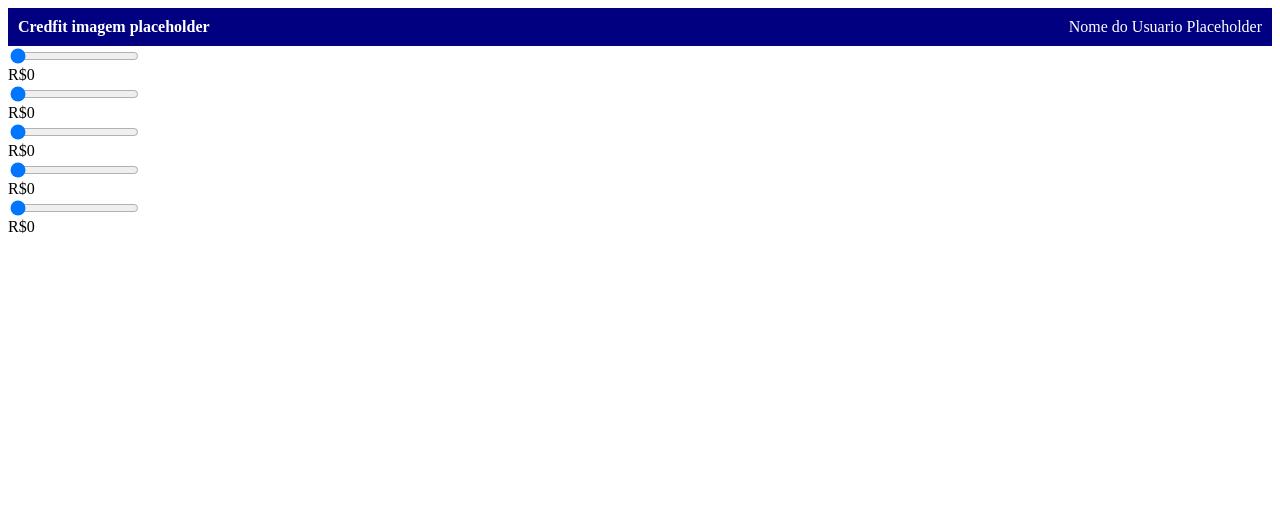
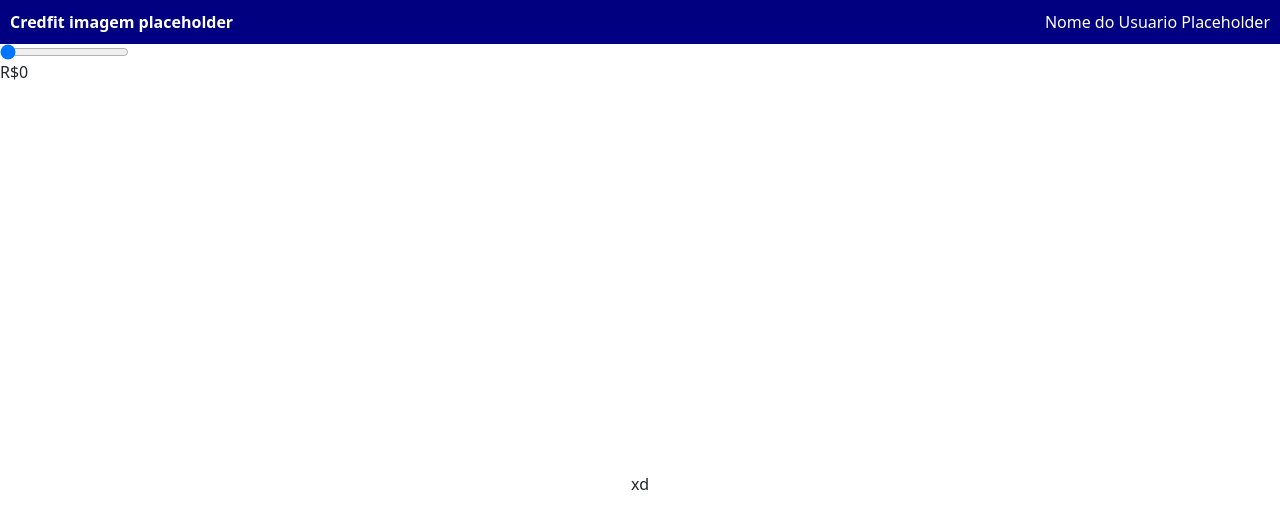
Before and after one commit to igor-kevin/desafio-emprestimo-credfit, a React (Vite) app in the folder Frontend/: page / in a window 1280 px wide. Shown: the top 528 px of the page. Built offline with nearby package versions, Linux system fonts and the light colour scheme.

Commit message:
Instalação do Bootstrap para deixar o frontend mais aceitável.

```diff
--- a/Frontend/index.html
+++ b/Frontend/index.html
@@ -2,6 +2,7 @@
 <head>
   <meta charset="UTF-8">
   <meta name="viewport" content="width=device-width, initial-scale=1.0">
+  <link href="https://cdn.jsdelivr.net/npm/bootstrap@5.3.0-alpha1/dist/css/bootstrap.min.css" rel="stylesheet">
   <title>Credfit - Internet Banking</title>
 </head>
 <body>
--- a/Frontend/src/App.tsx
+++ b/Frontend/src/App.tsx
@@ -6,10 +6,9 @@
     <>
       <Cabecalho />
       <BarraDeArrasta />
-      <BarraDeArrasta />
-      <BarraDeArrasta />
-      <BarraDeArrasta />
-      <BarraDeArrasta />
+      <div className="container d-flex justify-content-center align-items-center min-vh-100">
+        <div className="quadrado-central">xd</div>
+      </div>
     </>
   );
 }
--- /dev/null
+++ b/package.json
@@ -0,0 +1,5 @@
+{
+  "dependencies": {
+    "bootstrap": "^5.3.3"
+  }
+}
```
Also changed, not shown: 1 other file (tests, documents, lock files or other folders).
